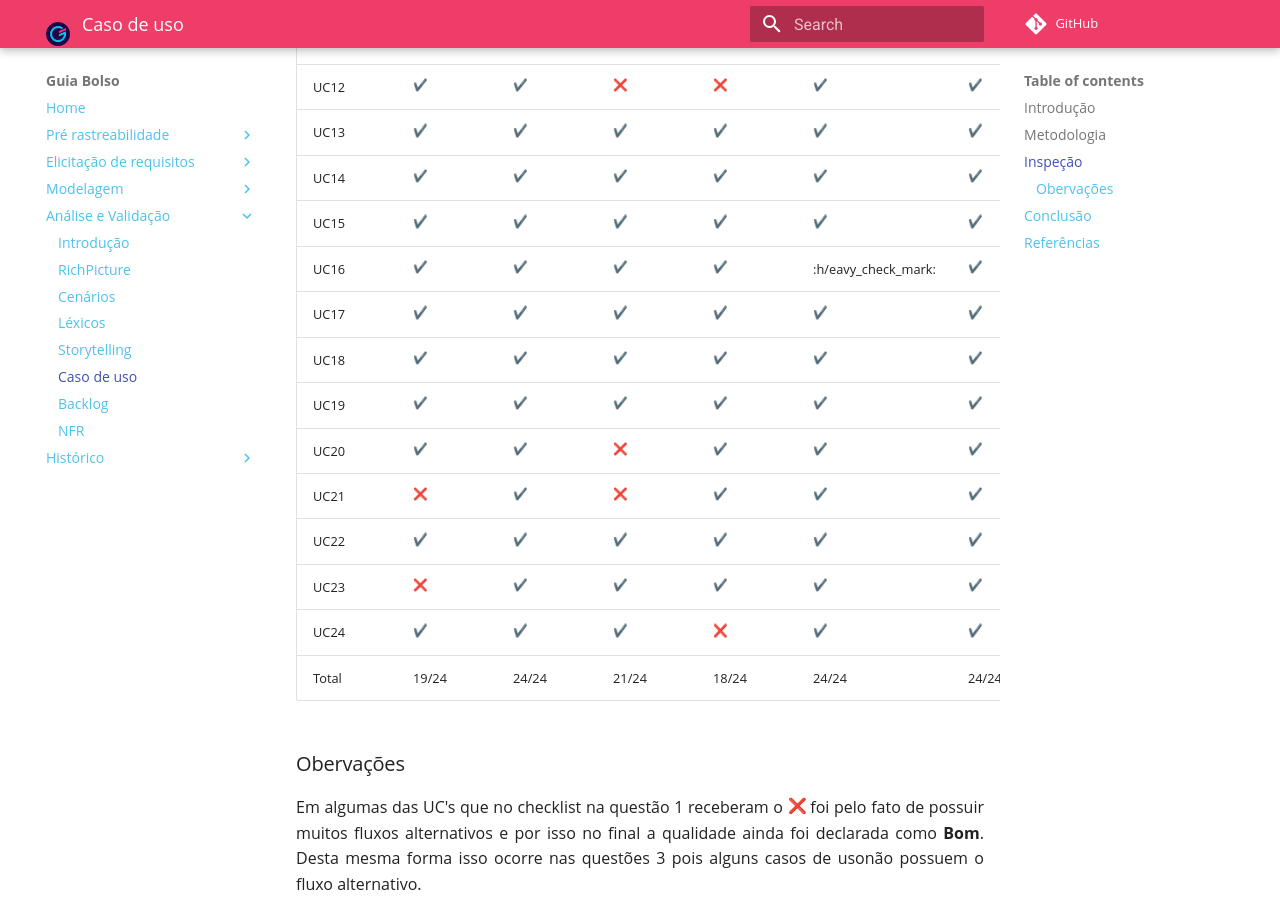
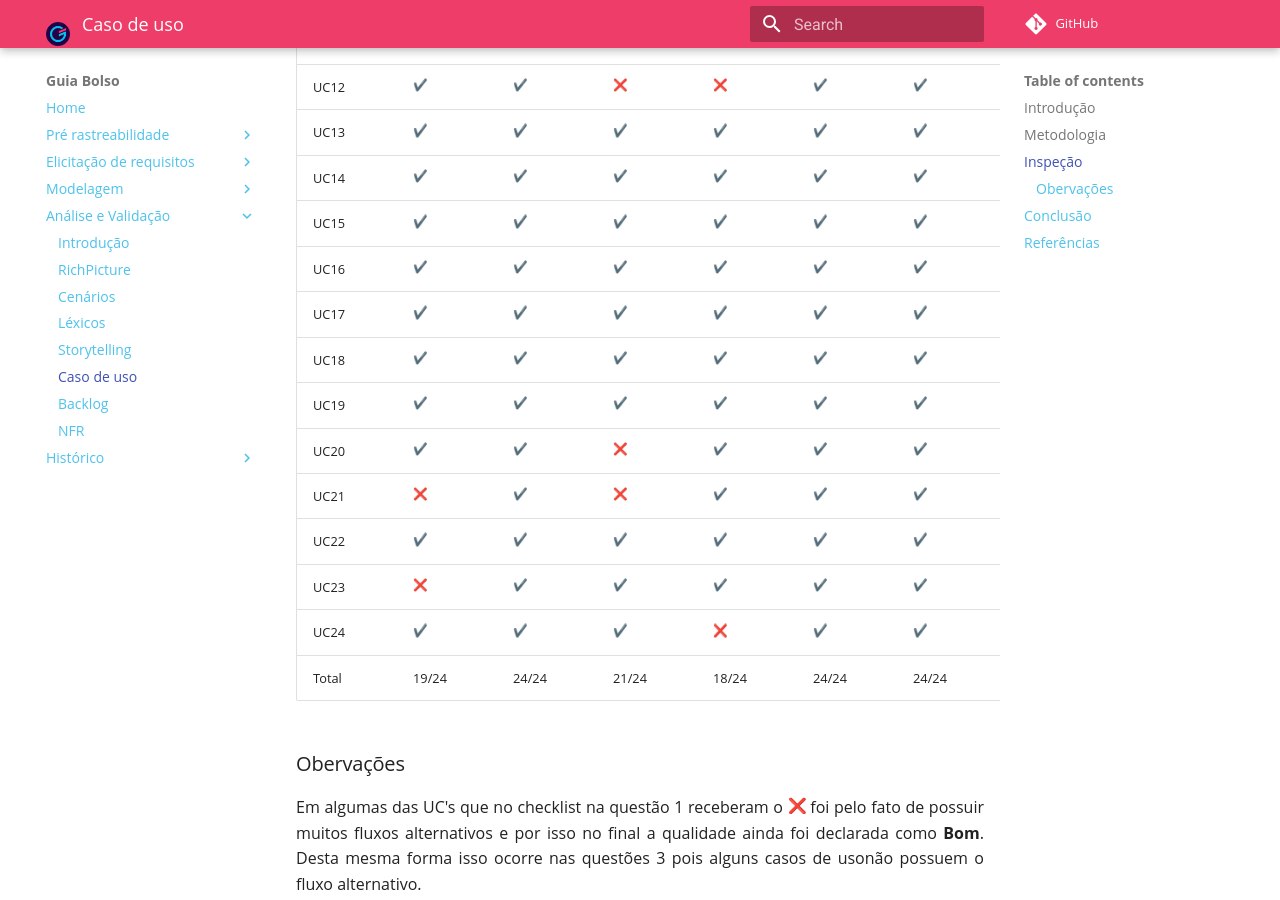
Before and after one commit to fga-disciplinas/2019.1-Guia-Bolso, an MkDocs documentation site: the page built from docs/analise/analise_casos_de_uso.md, in a window 1280 px wide and 900 px high, scrolled down 1703 px. Built offline with MkDocs 1.6.1 and Material for MkDocs 9.7.7, drawn with Linux system fonts in a browser that asks for light colours; emoji names are drawn with the system emoji font; comment, search, counter and statistics services are not loaded; old or Windows-style settings are respelled for this version of MkDocs.

Commit message:
Corrigindo linha do checklist

```diff
--- a/docs/analise/analise_casos_de_uso.md
+++ b/docs/analise/analise_casos_de_uso.md
@@ -41,7 +41,7 @@ Para inspecionar os casos de uso foi feito um checklist levando em consideraçã
 |UC13|:heavy_check_mark:|:heavy_check_mark:|:heavy_check_mark:|:heavy_check_mark:|:heavy_check_mark:|:heavy_check_mark:|:heavy_check_mark:|:heavy_check_mark:|:heavy_check_mark:|:heavy_check_mark:|:heavy_check_mark:|Bom|
 |UC14|:heavy_check_mark:|:heavy_check_mark:|:heavy_check_mark:|:heavy_check_mark:|:heavy_check_mark:|:heavy_check_mark:|:heavy_check_mark:|:heavy_check_mark:|:heavy_check_mark:|:heavy_check_mark:|:heavy_check_mark:|Bom|
 |UC15|:heavy_check_mark:|:heavy_check_mark:|:heavy_check_mark:|:heavy_check_mark:|:heavy_check_mark:|:heavy_check_mark:|:heavy_check_mark:|:heavy_check_mark:|:heavy_check_mark:|:heavy_check_mark:|:heavy_check_mark:|Bom|
-|UC16|:heavy_check_mark:|:heavy_check_mark:|:heavy_check_mark:|:heavy_check_mark:|:h/eavy_check_mark:|:heavy_check_mark:|:heavy_check_mark:|:heavy_check_mark:|:heavy_check_mark:|:heavy_check_mark:|:heavy_check_mark:|Bom|
+|UC16|:heavy_check_mark:|:heavy_check_mark:|:heavy_check_mark:|:heavy_check_mark:|:heavy_check_mark:|:heavy_check_mark:|:heavy_check_mark:|:heavy_check_mark:|:heavy_check_mark:|:heavy_check_mark:|:heavy_check_mark:|Bom|
 |UC17|:heavy_check_mark:|:heavy_check_mark:|:heavy_check_mark:|:heavy_check_mark:|:heavy_check_mark:|:heavy_check_mark:|:heavy_check_mark:|:heavy_check_mark:|:heavy_check_mark:|:heavy_check_mark:|:heavy_check_mark:|Bom|
 |UC18|:heavy_check_mark:|:heavy_check_mark:|:heavy_check_mark:|:heavy_check_mark:|:heavy_check_mark:|:heavy_check_mark:|:heavy_check_mark:|:heavy_check_mark:|:heavy_check_mark:|:heavy_check_mark:|:heavy_check_mark:|Bom|
 |UC19|:heavy_check_mark:|:heavy_check_mark:|:heavy_check_mark:|:heavy_check_mark:|:heavy_check_mark:|:heavy_check_mark:|:heavy_check_mark:|:heavy_check_mark:|:heavy_check_mark:|:heavy_check_mark:|:x:|Bom|
```
